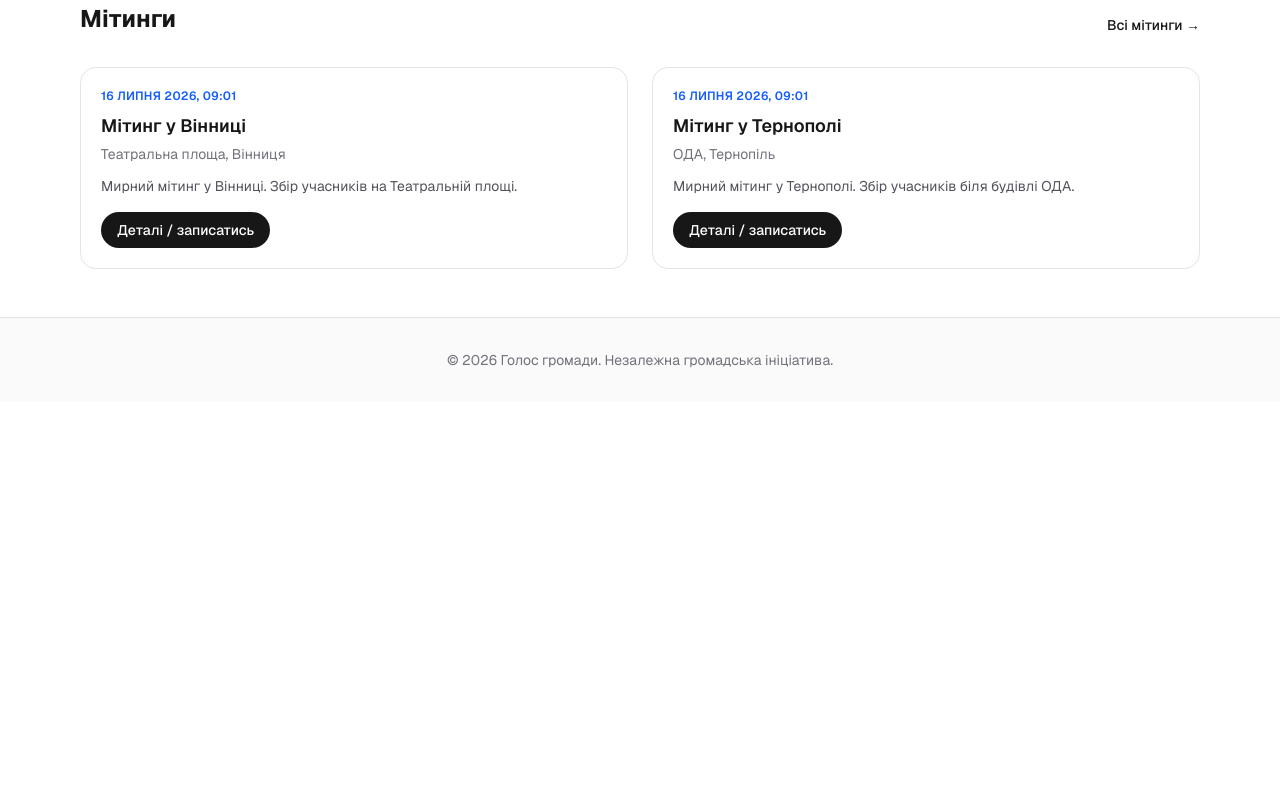
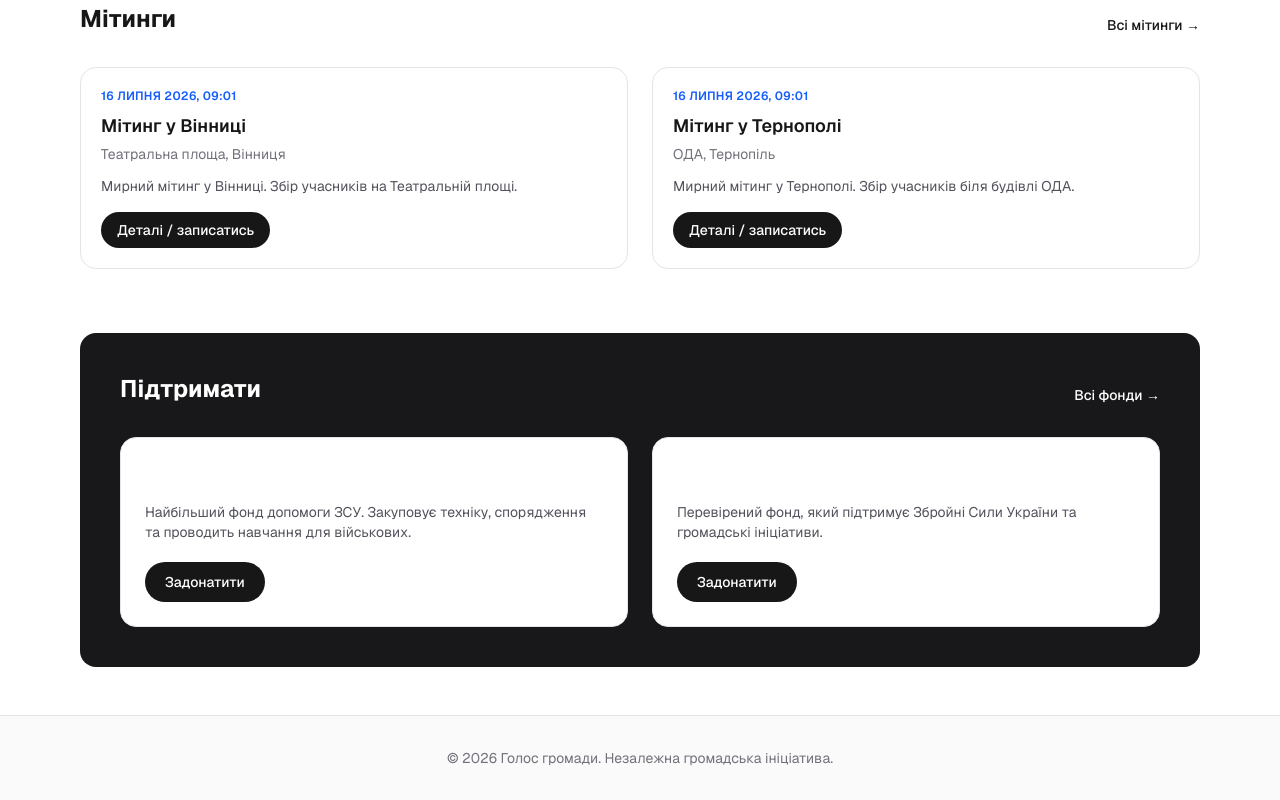
Before and after one commit to notx01eva/voiceofurk, a Next.js app: page / in a window 1280 px wide. Shown: the part 1409-2209 px from the top of the page. Before the commit the page ends 1811 px from the top, so only its background shows below. Built offline with nearby package versions, Linux system fonts and the light colour scheme.

Commit message:
Add donations page with Sternenko fund and Come Back Alive

```diff
--- /dev/null
+++ b/app/donate/page.tsx
@@ -0,0 +1,20 @@
+import { getDonations } from '@/lib/donations';
+import DonationCard from '@/components/DonationCard';
+
+export default function DonatePage() {
+  const donations = getDonations();
+
+  return (
+    <div className="mx-auto max-w-6xl px-4 py-12">
+      <h1 className="text-3xl font-bold">Підтримати</h1>
+      <p className="mt-4 max-w-2xl text-zinc-600 dark:text-zinc-400">
+        Перевірені фонди, яким можна довіряти. Кожен донат наближає перемогу.
+      </p>
+      <div className="mt-8 grid gap-6 md:grid-cols-2">
+        {donations.map((donation) => (
+          <DonationCard key={donation.slug} donation={donation} />
+        ))}
+      </div>
+    </div>
+  );
+}
--- a/app/page.tsx
+++ b/app/page.tsx
@@ -2,14 +2,17 @@ import Link from 'next/link';
 import { getSortedPosts } from '@/lib/posts';
 import { getSortedEvents } from '@/lib/events';
 import { getSortedMeetings } from '@/lib/meetings';
+import { getDonations } from '@/lib/donations';
 import PostCard from '@/components/PostCard';
 import EventCard from '@/components/EventCard';
 import MeetingCard from '@/components/MeetingCard';
+import DonationCard from '@/components/DonationCard';
 
 export default function Home() {
   const posts = getSortedPosts().slice(0, 3);
   const events = getSortedEvents().slice(0, 2);
   const meetings = getSortedMeetings().slice(0, 2);
+  const donations = getDonations();
 
   return (
     <div className="mx-auto max-w-6xl px-4 py-12">
@@ -80,6 +83,20 @@ export default function Home() {
           ))}
         </div>
       </section>
+
+      <section className="mt-16 rounded-2xl bg-zinc-900 px-6 py-10 text-white dark:bg-zinc-100 dark:text-zinc-900 sm:px-10">
+        <div className="mb-8 flex items-end justify-between">
+          <h2 className="text-2xl font-bold">Підтримати</h2>
+          <Link href="/donate" className="text-sm font-medium hover:underline">
+            Всі фонди →
+          </Link>
+        </div>
+        <div className="grid gap-6 md:grid-cols-2">
+          {donations.map((donation) => (
+            <DonationCard key={donation.slug} donation={donation} />
+          ))}
+        </div>
+      </section>
     </div>
   );
 }
--- /dev/null
+++ b/components/DonationCard.tsx
@@ -0,0 +1,20 @@
+import { Donation } from '@/lib/donations';
+
+export default function DonationCard({ donation }: { donation: Donation }) {
+  return (
+    <div className="rounded-2xl border border-zinc-200 bg-white p-6 dark:border-zinc-800 dark:bg-zinc-900">
+      <h3 className="text-xl font-semibold">{donation.title}</h3>
+      <p className="mt-3 text-sm text-zinc-600 dark:text-zinc-400">
+        {donation.description}
+      </p>
+      <a
+        href={donation.link}
+        target="_blank"
+        rel="noreferrer"
+        className="mt-5 inline-flex rounded-full bg-foreground px-5 py-2.5 text-sm font-medium text-background transition-opacity hover:opacity-90"
+      >
+        {donation.linkLabel}
+      </a>
+    </div>
+  );
+}
--- a/components/Header.tsx
+++ b/components/Header.tsx
@@ -9,6 +9,7 @@ const links = [
   { href: '/events', label: 'Збори' },
   { href: '/meetings', label: 'Мітинги' },
   { href: '/map', label: 'Карта' },
+  { href: '/donate', label: 'Підтримати' },
   { href: '/join', label: 'Приєднатись' },
 ];
 
--- /dev/null
+++ b/content/donations/come-back-alive.md
@@ -0,0 +1,6 @@
+---
+title: "Повернись живим"
+description: "Найбільший фонд допомоги ЗСУ. Закуповує техніку, спорядження та проводить навчання для військових."
+link: "https://savelife.in.ua/donate/"
+linkLabel: "Задонатити"
+---
--- /dev/null
+++ b/content/donations/sternenko-fond.md
@@ -0,0 +1,6 @@
+---
+title: "Фонд Сергія Стерненка"
+description: "Перевірений фонд, який підтримує Збройні Сили України та громадські ініціативи."
+link: "https://sternenko.com/"
+linkLabel: "Задонатити"
+---
--- /dev/null
+++ b/lib/donations.ts
@@ -0,0 +1,33 @@
+import fs from 'fs';
+import path from 'path';
+import matter from 'gray-matter';
+
+const donationsDirectory = path.join(process.cwd(), 'content/donations');
+
+export type Donation = {
+  slug: string;
+  title: string;
+  description: string;
+  link: string;
+  linkLabel?: string;
+};
+
+export function getDonations(): Donation[] {
+  const fileNames = fs.readdirSync(donationsDirectory);
+  return fileNames
+    .filter((name) => name.endsWith('.md'))
+    .map((fileName) => {
+      const slug = fileName.replace(/\.md$/, '');
+      const fullPath = path.join(donationsDirectory, fileName);
+      const fileContents = fs.readFileSync(fullPath, 'utf8');
+      const matterResult = matter(fileContents);
+      return {
+        slug,
+        title: matterResult.data.title as string,
+        description:
+          (matterResult.data.description as string) || matterResult.content.trim(),
+        link: matterResult.data.link as string,
+        linkLabel: (matterResult.data.linkLabel as string) || 'Підтримати',
+      };
+    });
+}
```
